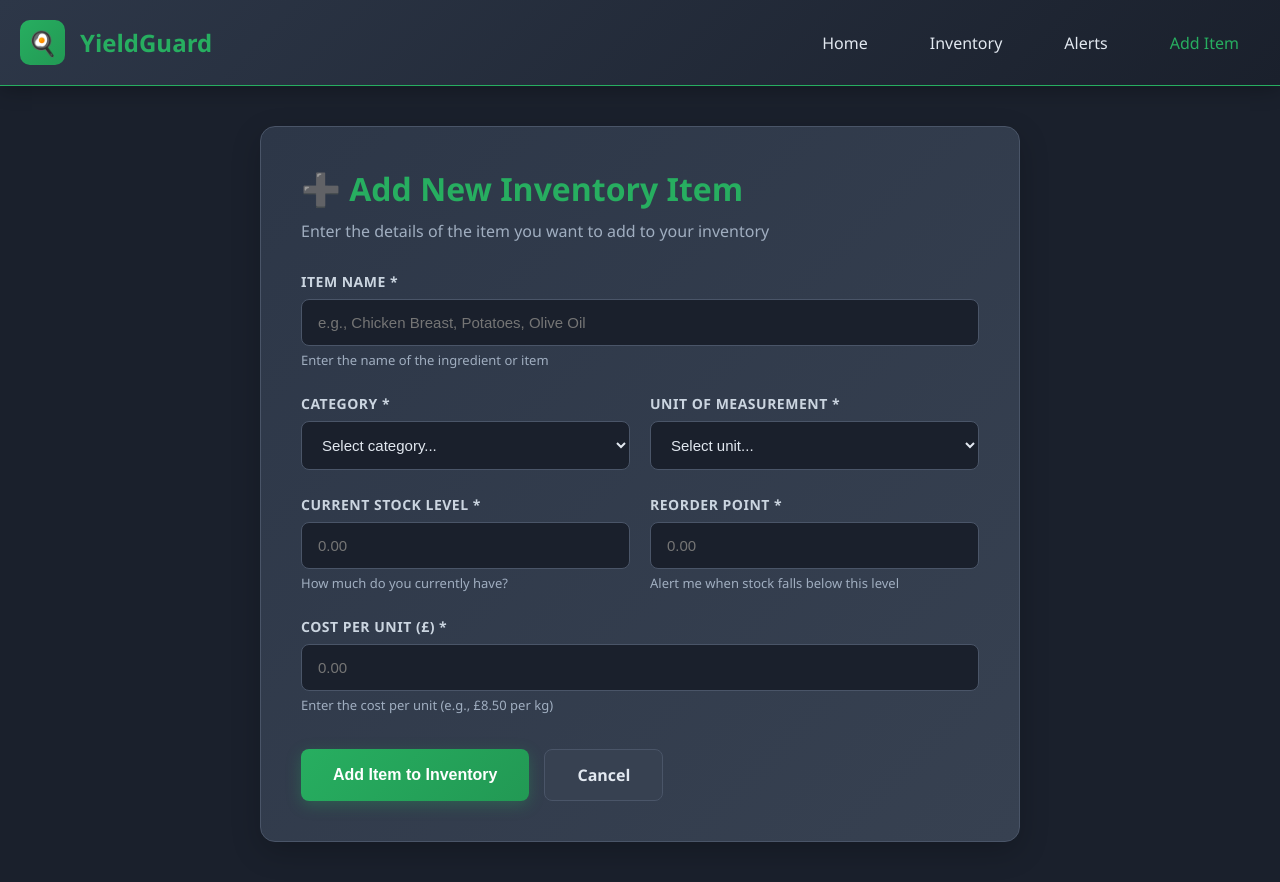
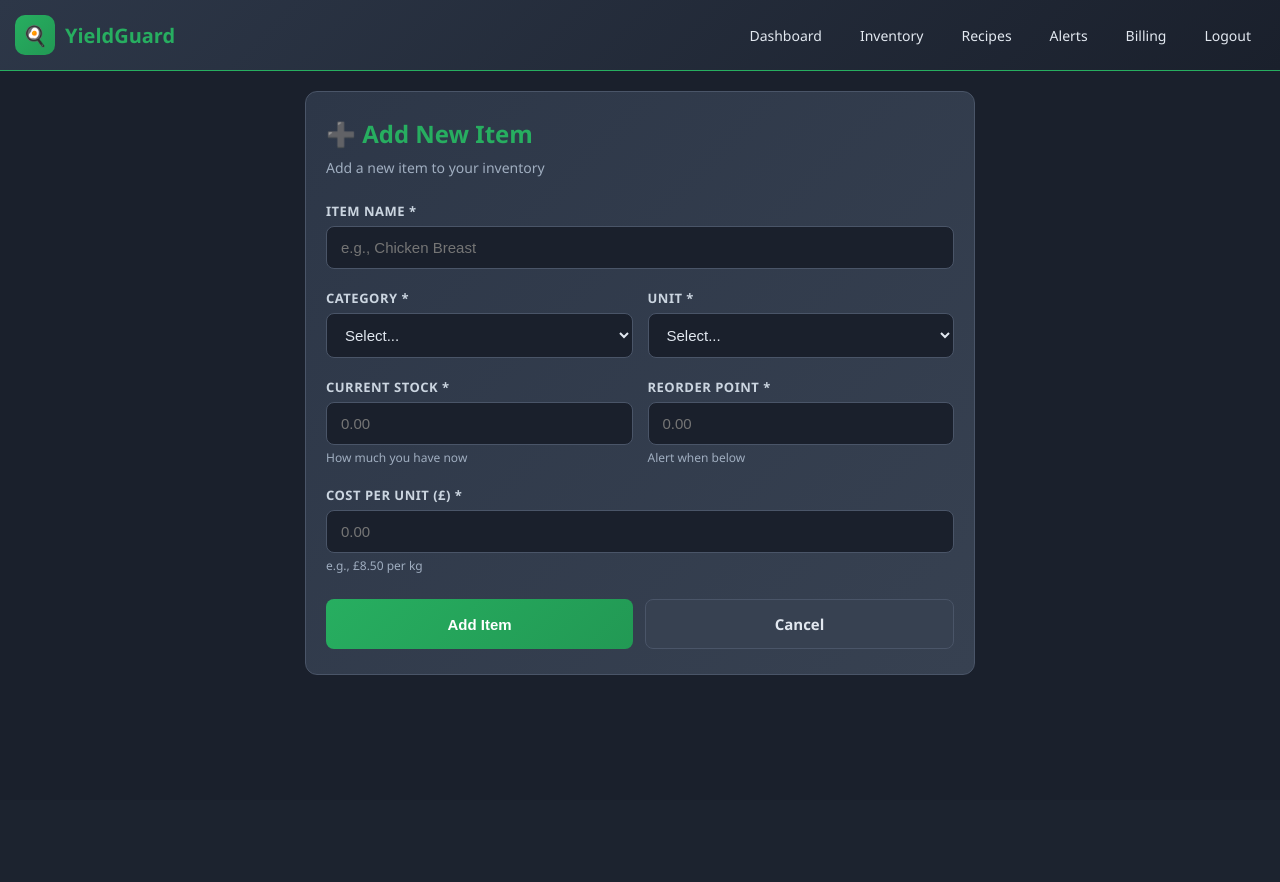
Before and after one commit to cryptoirish/kitchen-inventory-clean, a Flask app: page /add in a window 1280 px wide. After the commit the page ends 675 px from the top, so only its background shows below. Run offline with Flask 3, Linux system fonts and the light colour scheme; the visitor is signed in with stand-in values (Sample User, id 1); some libraries are stand-ins or nearby versions.

Commit message:
Refactor add.html for improved layout and styling
Updated the layout and styles for the add item form, including adjustments to navbar, form elements, and helper texts. Enhanced mobile responsiveness and improved button labels.

```diff
--- a/templates/add.html
+++ b/templates/add.html
@@ -6,34 +6,53 @@
     <style>
         * { margin: 0; padding: 0; box-sizing: border-box; }
         body { font-family: 'Segoe UI', Tahoma, Geneva, Verdana, sans-serif; background: #1a202c; color: #e2e8f0; min-height: 100vh; }
-        .navbar { background: linear-gradient(135deg, #2d3748 0%, #1a202c 100%); padding: 20px 0; box-shadow: 0 2px 20px rgba(0,0,0,0.3); border-bottom: 1px solid #27ae60; }
-        .nav-container { max-width: 1400px; margin: 0 auto; padding: 0 20px; display: flex; justify-content: space-between; align-items: center; }
-        .logo { display: flex; align-items: center; gap: 15px; text-decoration: none; }
-        .logo-icon { width: 45px; height: 45px; background: linear-gradient(135deg, #27ae60 0%, #229954 100%); border-radius: 10px; display: flex; align-items: center; justify-content: center; font-size: 24px; }
-        .logo-text { color: #27ae60; font-size: 24px; font-weight: bold; }
-        .nav-links { display: flex; gap: 20px; align-items: center; }
-        .nav-links a { color: #e2e8f0; text-decoration: none; font-weight: 500; padding: 10px 20px; border-radius: 8px; transition: all 0.3s; border: 1px solid transparent; }
-        .nav-links a:hover { background: rgba(39, 174, 96, 0.1); border-color: #27ae60; color: #27ae60; }
-        .container { max-width: 800px; margin: 40px auto; padding: 0 20px; }
-        .form-card { background: linear-gradient(135deg, #2d3748 0%, #374151 100%); padding: 40px; border-radius: 15px; border: 1px solid #4a5568; box-shadow: 0 10px 30px rgba(0,0,0,0.2); }
-        .form-header { margin-bottom: 30px; }
-        .form-header h1 { color: #27ae60; font-size: 32px; margin-bottom: 10px; }
-        .form-header p { color: #a0aec0; font-size: 16px; }
-        .form-group { margin-bottom: 25px; }
-        .form-row { display: grid; grid-template-columns: 1fr 1fr; gap: 20px; }
-        label { display: block; margin-bottom: 8px; font-weight: 600; color: #cbd5e0; font-size: 14px; text-transform: uppercase; letter-spacing: 0.5px; }
-        input, select { width: 100%; padding: 14px 16px; background: #1a202c; border: 1px solid #4a5568; border-radius: 8px; color: #e2e8f0; font-size: 15px; transition: all 0.3s; }
+
+        .navbar { background: linear-gradient(135deg, #2d3748 0%, #1a202c 100%); padding: 15px 0; border-bottom: 1px solid #27ae60; position: sticky; top: 0; z-index: 1000; }
+        .nav-container { max-width: 1400px; margin: 0 auto; padding: 0 15px; display: flex; justify-content: space-between; align-items: center; }
+        .logo { display: flex; align-items: center; gap: 10px; text-decoration: none; }
+        .logo-icon { width: 40px; height: 40px; background: linear-gradient(135deg, #27ae60 0%, #229954 100%); border-radius: 10px; display: flex; align-items: center; justify-content: center; font-size: 20px; }
+        .logo-text { color: #27ae60; font-size: 20px; font-weight: bold; }
+        .nav-links { display: flex; gap: 10px; align-items: center; }
+        .nav-links a { color: #e2e8f0; text-decoration: none; font-weight: 500; padding: 8px 14px; border-radius: 8px; transition: all 0.3s; font-size: 14px; }
+        .nav-links a:hover { background: rgba(39, 174, 96, 0.1); color: #27ae60; }
+
+        .hamburger { display: none; flex-direction: column; gap: 4px; cursor: pointer; padding: 10px; border: none; background: none; }
+        .hamburger span { width: 25px; height: 3px; background: #27ae60; border-radius: 2px; }
+
+        .mobile-menu { display: none; position: fixed; top: 70px; left: 0; right: 0; background: #1a202c; padding: 20px; border-bottom: 2px solid #27ae60; flex-direction: column; gap: 10px; z-index: 999; box-shadow: 0 10px 30px rgba(0,0,0,0.5); }
+        .mobile-menu.active { display: flex; }
+        .mobile-menu a { color: #e2e8f0; text-decoration: none; font-weight: 500; padding: 15px 20px; border-radius: 10px; font-size: 16px; border: 1px solid #374151; }
+        .mobile-menu a:hover, .mobile-menu a.active { background: rgba(39, 174, 96, 0.1); color: #27ae60; border-color: #27ae60; }
+
+        .container { max-width: 700px; margin: 20px auto; padding: 0 15px; }
+
+        .form-card { background: linear-gradient(135deg, #2d3748 0%, #374151 100%); padding: 25px 20px; border-radius: 12px; border: 1px solid #4a5568; }
+        .form-header { margin-bottom: 25px; }
+        .form-header h1 { color: #27ae60; font-size: 24px; margin-bottom: 8px; }
+        .form-header p { color: #a0aec0; font-size: 14px; }
+
+        .form-group { margin-bottom: 20px; }
+        .form-row { display: grid; grid-template-columns: 1fr 1fr; gap: 15px; }
+        label { display: block; margin-bottom: 6px; font-weight: 600; color: #cbd5e0; font-size: 13px; text-transform: uppercase; letter-spacing: 0.5px; }
+        input, select { width: 100%; padding: 12px 14px; background: #1a202c; border: 1px solid #4a5568; border-radius: 8px; color: #e2e8f0; font-size: 15px; transition: all 0.3s; }
         input:focus, select:focus { outline: none; border-color: #27ae60; box-shadow: 0 0 0 3px rgba(39, 174, 96, 0.1); }
-        .btn { display: inline-block; padding: 14px 32px; border-radius: 8px; text-decoration: none; font-weight: 600; font-size: 16px; transition: all 0.3s; cursor: pointer; border: none; }
-        .btn-primary { background: linear-gradient(135deg, #27ae60 0%, #229954 100%); color: white; box-shadow: 0 4px 15px rgba(39, 174, 96, 0.3); }
-        .btn-primary:hover { transform: translateY(-2px); box-shadow: 0 6px 20px rgba(39, 174, 96, 0.4); }
+
+        .btn { display: inline-block; padding: 14px 24px; border-radius: 8px; text-decoration: none; font-weight: 600; font-size: 15px; transition: all 0.3s; cursor: pointer; border: none; text-align: center; }
+        .btn-primary { background: linear-gradient(135deg, #27ae60 0%, #229954 100%); color: white; }
+        .btn-primary:hover { transform: translateY(-2px); }
         .btn-secondary { background: #374151; color: #e2e8f0; border: 1px solid #4a5568; }
-        .btn-secondary:hover { background: #4a5568; }
-        .form-actions { display: flex; gap: 15px; margin-top: 35px; }
-        .helper-text { font-size: 13px; color: #a0aec0; margin-top: 5px; }
+
+        .form-actions { display: flex; gap: 12px; margin-top: 25px; }
+        .form-actions .btn { flex: 1; }
+        .helper-text { font-size: 12px; color: #a0aec0; margin-top: 4px; }
+
         @media (max-width: 768px) {
-            .form-row { grid-template-columns: 1fr; }
-            .form-card { padding: 25px; }
+            .nav-links { display: none; }
+            .hamburger { display: flex; }
+            .logo-text { font-size: 18px; }
+            .form-row { grid-template-columns: 1fr; gap: 20px; }
+            .form-card { padding: 20px 15px; }
+            .form-actions { flex-direction: column; }
         }
     </style>
 </head>
@@ -45,85 +64,110 @@
                 <div class="logo-text">YieldGuard</div>
             </a>
             <div class="nav-links">
-                <a href="/">Home</a>
+                <a href="/">Dashboard</a>
                 <a href="/inventory">Inventory</a>
+                <a href="/recipes">Recipes</a>
                 <a href="/alerts">Alerts</a>
-                <a href="/add" style="color: #27ae60;">Add Item</a>
+                <a href="/billing">Billing</a>
+                <a href="/logout">Logout</a>
             </div>
+            <button class="hamburger" onclick="toggleMenu()">
+                <span></span><span></span><span></span>
+            </button>
+        </div>
+        <div class="mobile-menu" id="mobileMenu">
+            <a href="/">📊 Dashboard</a>
+            <a href="/inventory">📦 Inventory</a>
+            <a href="/recipes">🍽️ Recipes</a>
+            <a href="/alerts">⚠️ Alerts</a>
+            <a href="/billing">💳 Billing</a>
+            <a href="/logout">🚪 Logout</a>
         </div>
     </nav>
 
     <div class="container">
         <div class="form-card">
             <div class="form-header">
-                <h1>➕ Add New Inventory Item</h1>
-                <p>Enter the details of the item you want to add to your inventory</p>
+                <h1>➕ Add New Item</h1>
+                <p>Add a new item to your inventory</p>
             </div>
 
             <form method="POST">
                 <div class="form-group">
                     <label>Item Name *</label>
-                    <input type="text" name="name" placeholder="e.g., Chicken Breast, Potatoes, Olive Oil" required>
-                    <p class="helper-text">Enter the name of the ingredient or item</p>
+                    <input type="text" name="name" placeholder="e.g., Chicken Breast" required>
                 </div>
 
                 <div class="form-row">
                     <div class="form-group">
                         <label>Category *</label>
                         <select name="category" required>
-                            <option value="">Select category...</option>
+                            <option value="">Select...</option>
                             <option value="Protein">Protein</option>
                             <option value="Vegetables">Vegetables</option>
                             <option value="Dairy">Dairy</option>
                             <option value="Dry Goods">Dry Goods</option>
                             <option value="Beverages">Beverages</option>
-                            <option value="Cleaning">Cleaning Supplies</option>
+                            <option value="Cleaning">Cleaning</option>
                             <option value="Other">Other</option>
                         </select>
                     </div>
 
                     <div class="form-group">
-                        <label>Unit of Measurement *</label>
+                        <label>Unit *</label>
                         <select name="unit" required>
-                            <option value="">Select unit...</option>
-                            <option value="kg">Kilograms (kg)</option>
-                            <option value="g">Grams (g)</option>
-                            <option value="L">Litres (L)</option>
-                            <option value="ml">Millilitres (ml)</option>
-                            <option value="pieces">Pieces</option>
-                            <option value="boxes">Boxes</option>
-                            <option value="cans">Cans</option>
-                            <option value="bottles">Bottles</option>
+                            <option value="">Select...</option>
+                            <option value="kg">kg</option>
+                            <option value="g">g</option>
+                            <option value="L">L</option>
+                            <option value="ml">ml</option>
+                            <option value="pieces">pieces</option>
+                            <option value="boxes">boxes</option>
+                            <option value="cans">cans</option>
+                            <option value="bottles">bottles</option>
                         </select>
                     </div>
                 </div>
 
                 <div class="form-row">
                     <div class="form-group">
-                        <label>Current Stock Level *</label>
+                        <label>Current Stock *</label>
                         <input type="number" name="stock" step="0.01" placeholder="0.00" required>
-                        <p class="helper-text">How much do you currently have?</p>
+                        <p class="helper-text">How much you have now</p>
                     </div>
 
                     <div class="form-group">
                         <label>Reorder Point *</label>
                         <input type="number" name="reorder" step="0.01" placeholder="0.00" required>
-                        <p class="helper-text">Alert me when stock falls below this level</p>
+                        <p class="helper-text">Alert when below</p>
                     </div>
                 </div>
 
                 <div class="form-group">
                     <label>Cost per Unit (£) *</label>
                     <input type="number" name="cost" step="0.01" placeholder="0.00" required>
-                    <p class="helper-text">Enter the cost per unit (e.g., £8.50 per kg)</p>
+                    <p class="helper-text">e.g., £8.50 per kg</p>
                 </div>
 
                 <div class="form-actions">
-                    <button type="submit" class="btn btn-primary">Add Item to Inventory</button>
+                    <button type="submit" class="btn btn-primary">Add Item</button>
                     <a href="/inventory" class="btn btn-secondary">Cancel</a>
                 </div>
             </form>
         </div>
     </div>
+
+    <script>
+        function toggleMenu() {
+            document.getElementById('mobileMenu').classList.toggle('active');
+        }
+        document.addEventListener('click', function(event) {
+            const menu = document.getElementById('mobileMenu');
+            const hamburger = document.querySelector('.hamburger');
+            if (!menu.contains(event.target) && !hamburger.contains(event.target)) {
+                menu.classList.remove('active');
+            }
+        });
+    </script>
 </body>
 </html>
```
